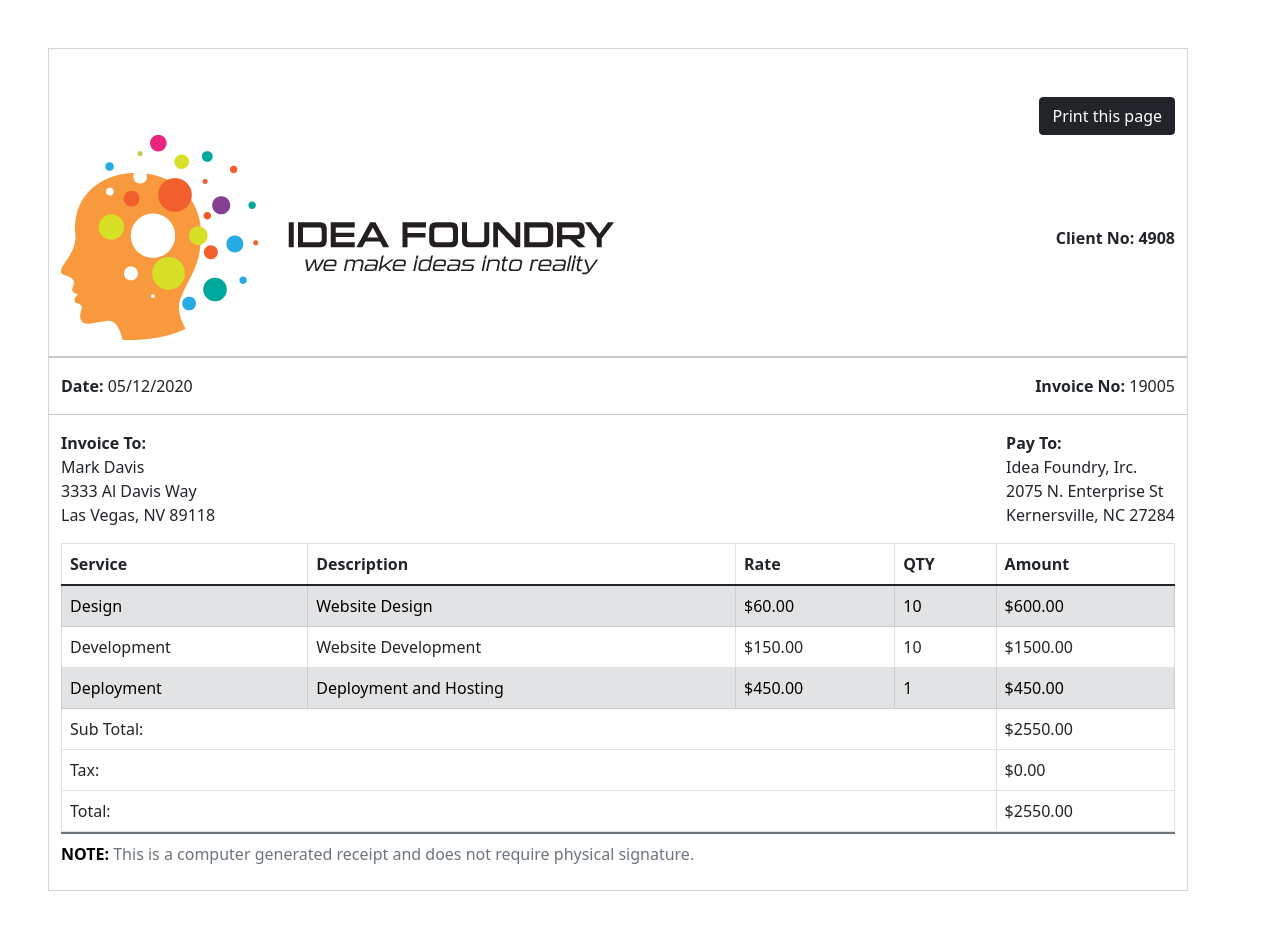
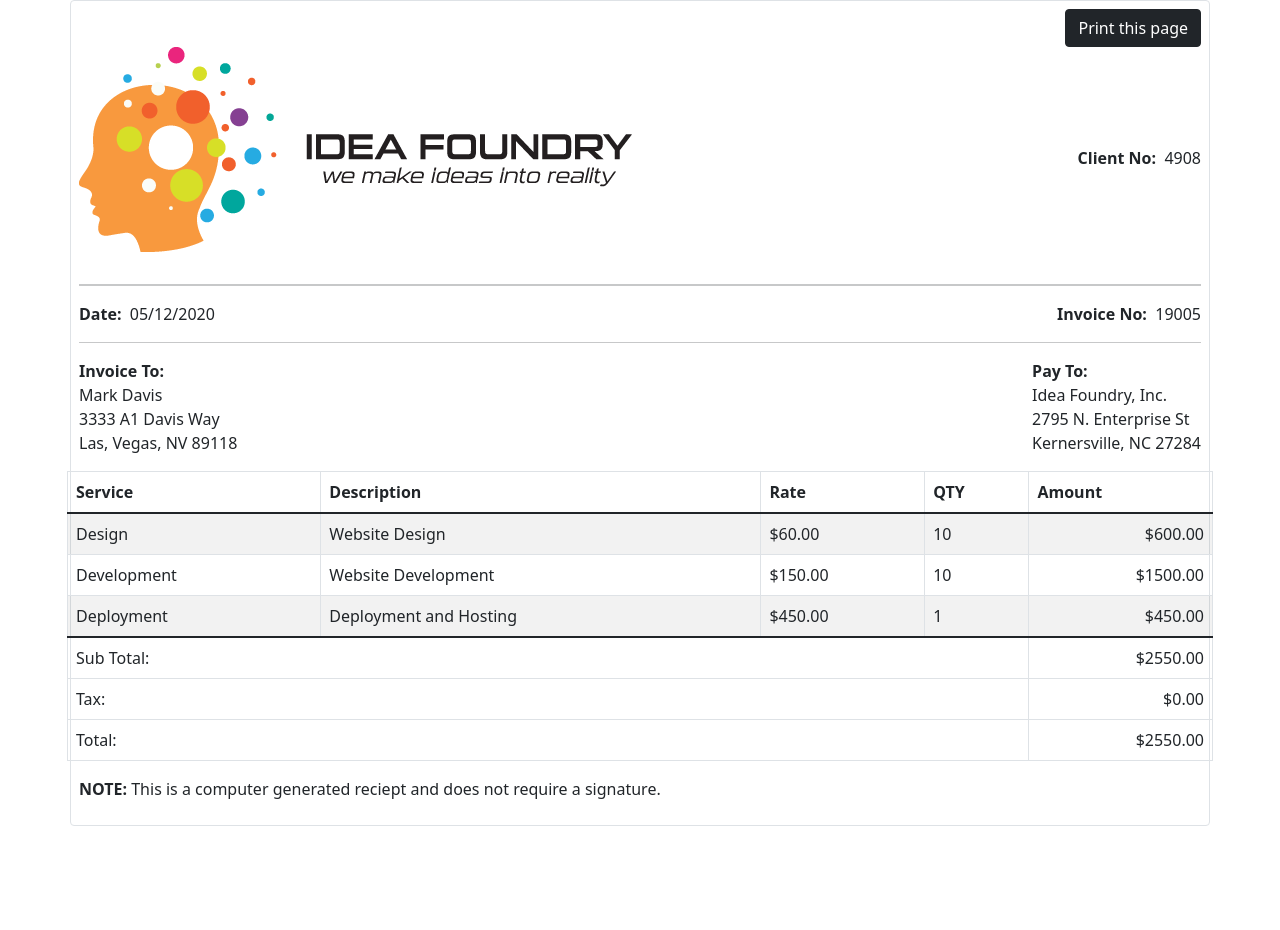
Before and after one commit to RobNawrot/IdeaFoundry, a plain HTML site: page index.html in a window 1280 px wide. After the commit the page ends 826 px from the top, so only its background shows below. Drawn offline with nearby package versions, Linux system fonts and the light colour scheme.

Commit message:
Post Solution Video
Minor revisions based on the solution video provided by Coder Foundry.

```diff
--- a/CSS/site.css
+++ b/CSS/site.css
@@ -3,3 +3,19 @@ main {
     border-width: 2px;
     border-color: rgba(202, 202, 202, 0.799);
 }
+
+.address {
+    font-size: .8rem;
+}
+
+@media only screen and (min-width: 768px) {
+    .address {
+        font-size: 1rem;
+    }
+}
+
+@media print {
+    .address {
+        font-size: 1rem;
+    }
+}
--- a/index.html
+++ b/index.html
@@ -18,121 +18,154 @@
 
 <body>
 
-    <main class="container pt-5 m-5 border-1">
+    <main class="container rounded p-2 border border-1">
 
-        <div class="row justify-content-sm-end">
-            <div class="col-sm-auto d-flex justify-content-end">
+        <div class="row">
+            <div class="col d-flex justify-content-end d-print-none">
                 <button onclick="window.print()" type="button" class="btn btn-dark btn-md">Print this page</button>
             </div>
         </div>
 
         <div class="row align-items-center">
-            <div class="col-md-auto">
-                <img class="img-fluid mb-3" src="IMG/IdeaFoundryLogo.png" alt="Idea Foundry Logo">
+            <div class="col-sm-7 d-flex justify-content-start">
+                <img class="img-fluid mb-3" title="Idea Foundry Logo" src="IMG/IdeaFoundryLogo.png" alt="Idea Foundry Logo">
             </div>
-            <div class="col">
-                <p class="text-end fw-bolder">Client No: 4908</p>
+            <div class="col-sm-5 d-flex justify-content-sm-end justify-content-start">
+                <strong>Client No:</strong>&nbsp; 4908
+                <!-- <p class="fw-bolder">Client No: 4908</p> My original code.-->
             </div>
-            <!-- Horizontal Spacer -->
-            <hr style="height: 1.5px">
         </div>
+        <!-- Horizontal Spacer -->
+        <hr style="height: 1.5px">
 
 
-        <div class="row">
-            <div class="col-6 col-md-6">
-                <p class="text-start">
+        <div class="row row-cols-sd-2">
+            <div class="col-sm-6 d-flex justify-content-start">
+                <strong>Date:</strong>&nbsp; 05/12/2020
+                <!-- <p class="text-start">
                     <span class="fw-bolder" >Date:</span>
                     05/12/2020
-                </p>
+                </p> Original code. -->
             </div>
-            <div class="col-6 col-md-6">
-                <p class="text-end">
+            <div class="col-sm-6 d-flex justify-content-sm-end justify-content-start">
+                <strong>Invoice No:</strong>&nbsp; 19005
+                <!-- <p class="text-end">
                     <span class="fw-bolder" >Invoice No:</span>
                     19005
-                </p>
+                </p> Original code. -->
             </div>
-            <!-- Horizontal Spacer -->
-            <hr style="height: 1.5px">
         </div>
+        <!-- Horizontal Spacer -->
+        <hr style="height: 1px">
 
 
-        <div class="row">
-            <div class="col d-flex justify-content-start">
-                <p class="text-start">
+        <div class="row row-cols-md-2">
+            <div class="col-6 d-flex justify-content-start">
+                <div>
+                    <strong>Invoice To:</strong><br>
+                    <address class="address">
+                        Mark Davis<br>
+                        3333 A1 Davis Way<br>
+                        Las, Vegas, NV 89118
+                    </address>
+                </div>
+                <!-- <p class="text-start">
                     <span class="fw-bolder">Invoice To:</span> <br>
                     Mark Davis <br>
                     3333 Al Davis Way <br>
                     Las Vegas, NV 89118
-                </p>
+                </p> Original code. -->
             </div>
-            <div class="col d-flex justify-content-end">
-                <p>
+            <div class="col-6 d-flex justify-content-end">
+                <div>
+                    <strong>Pay To:</strong><br>
+                    <address class="address">
+                        Idea Foundry, Inc.<br>
+                        2795 N. Enterprise St<br>
+                        Kernersville, NC 27284
+                    </address>
+                </div>
+                <!-- <p>
                     <span class="fw-bolder">Pay To:</span> <br>
                     Idea Foundry, Irc. <br>
                     2075 N. Enterprise St <br>
                     Kernersville, NC 27284
-                </p>
+                </p> Original code. -->
             </div>
 
         </div>
 
         <!-- Table -->
-        <div class="table-responsive">
-            <table class="table table-bordered">
+        <div class="row table-responsive">
+            <table class="table table-striped table-bordered">
                 <thead>
                     <tr>
-                        <th scope="=col">Service</th>
-                        <th scope="=col">Description</th>
-                        <th scope="=col">Rate</th>
-                        <th scope="=col">QTY</th>
-                        <th scope="=col">Amount</th>
+                        <th>Service</th>
+                        <th>Description</th>
+                        <th>Rate</th>
+                        <th>QTY</th>
+                        <th>Amount</th>
                     </tr>
                 </thead>
 
+                <!-- Could additionally color the rows of the table here manually
+                Ex: class="table-secondary" -->
                 <tbody>
-                    <tr class="table-secondary">
+                    <tr>
                         <td>Design</td>
                         <td>Website Design</td>
                         <td>$60.00</td>
                         <td>10</td>
-                        <td>$600.00</td>
+                        <td class="text-end">$600.00</td>
                     </tr>
                     <tr>
                         <td>Development</td>
                         <td>Website Development</td>
                         <td>$150.00</td>
                         <td>10</td>
-                        <td>$1500.00</td>
+                        <td class="text-end">$1500.00</td>
                     </tr>
-                    <tr class="table-secondary">
+                    <tr>
                         <td>Deployment</td>
                         <td>Deployment and Hosting</td>
                         <td>$450.00</td>
                         <td>1</td>
-                        <td>$450.00</td>
+                        <td class="text-end">$450.00</td>
                     </tr>
+                </tbody>
+
+                <tfoot>
                     <tr>
                         <td colspan="4">Sub Total:</td>
-                        <td>$2550.00</td>
+                        <td class="text-end">$2550.00</td>
                     </tr>
                     <tr>
                         <td colspan="4">Tax:</td>
-                        <td>$0.00</td>
+                        <td class="text-end">$0.00</td>
                     </tr>
                     <tr>
                         <td colspan="4">Total:</td>
-                        <td>$2550.00</td>
+                        <td class="text-end">$2550.00</td>
                     </tr>
-                </tbody>
+                </tfoot>
 
-                <caption>
+                <!-- <caption>
                     <span class="fw-bolder text-black">NOTE:</span>
                     This is a computer generated receipt and does not require physical signature.
-                </caption>
+                </caption> Original code.-->
 
             </table>
+
+            <footer>
+                <div class="row">
+                    <div class="col-12">
+                        <p>
+                            <strong>NOTE:</strong>&nbsp;This is a computer generated reciept and does not require a signature.
+                        </p>
+                    </div>
+                </div>
+            </footer>
         </div>
-
     </main>
 
     <!-- Bootstrap JS -->
```
